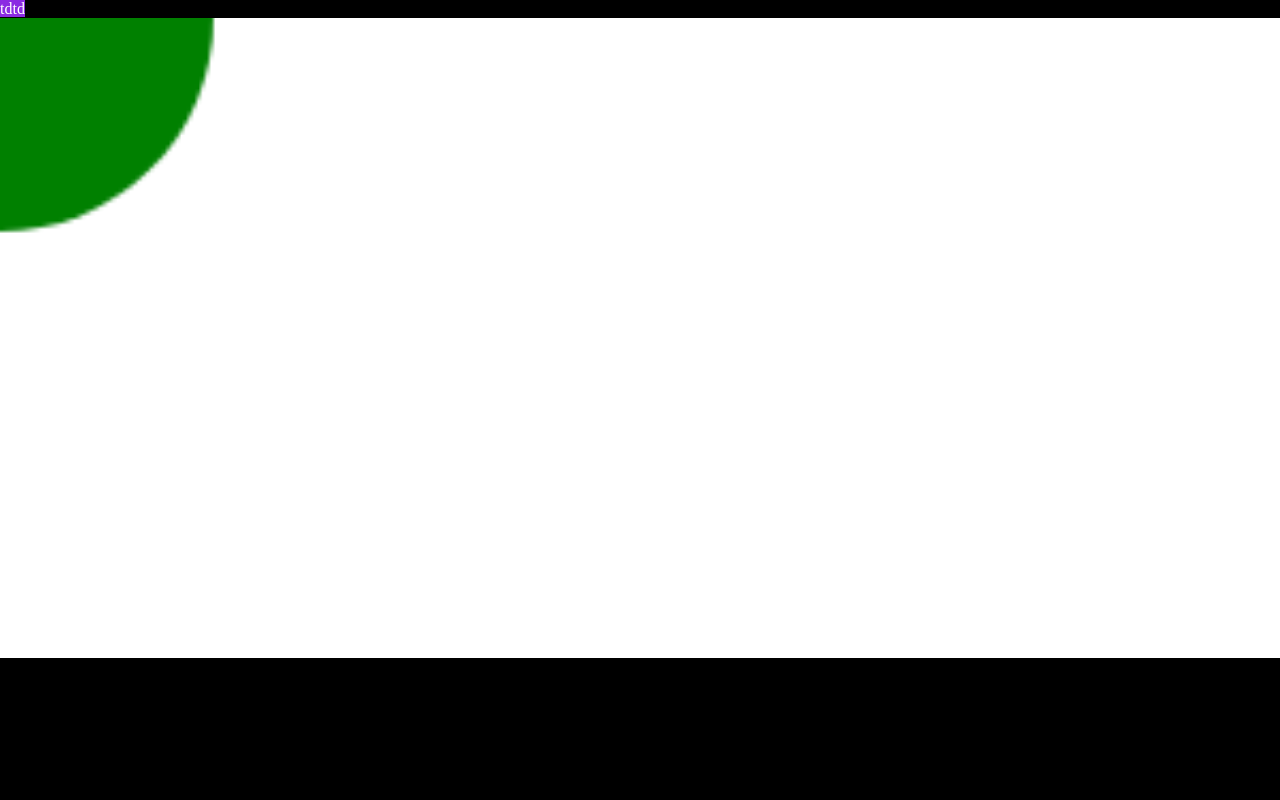
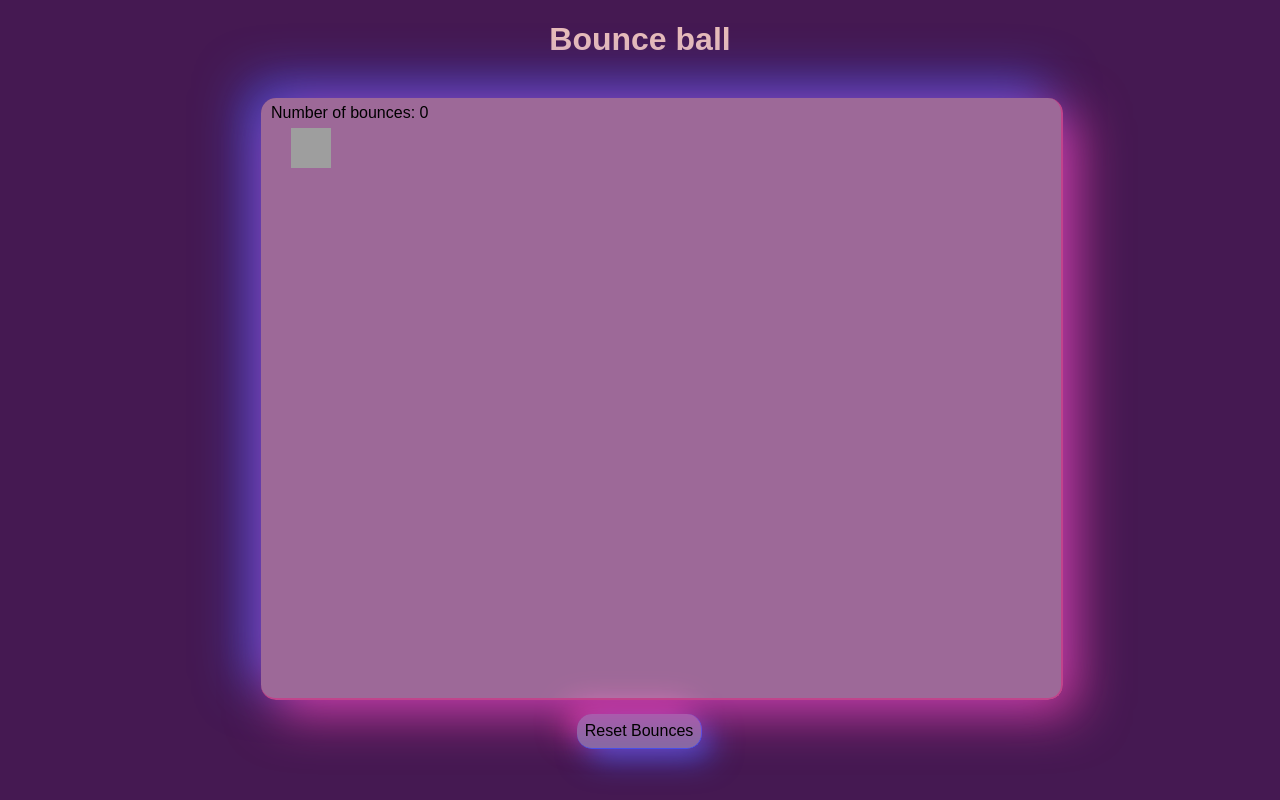
Before and after one commit to kveni2001/Bouncing_ball, a plain HTML site: page index.html in a window 1280 px wide. Drawn offline with Linux system fonts and the light colour scheme.

Commit message:
bouncing ball

```diff
--- a/css.js
+++ b/css.js
@@ -1,26 +1,63 @@
-var canvas = document.getElementById("gameCanvas")
-var ctx = canvas.getContext("2d")
-window.addEventListener('resize',()=>{
-    canvas.heigh=window.innerHeight
-    canvas.width=window.innerWidth
+document.addEventListener('DOMContentLoaded', function () {
+    const canvas = document.getElementById('gameCanvas');
+    const ctx = canvas.getContext('2d');
 
-})
+    const ballImage = new Image();
+    ballImage.src = 'https://img.icons8.com/3d-fluency/94/football2.png'; // Image URL for the ball
 
-const mouse ={
-    x:null,
-    y:null
-}
-canvas.addEventListener("click",(event)=>{
-    mouse.x=event.x;
-    mouse.y=event.y;
-    drawTheImage();
-});
-function drawTheImage(){
-ctx.fillStyle ="green";
+    let ball = {
+        x: 50,
+        y: 50,
+        radius: 20,
+        speed: 4,
+        dx: 0,
+        dy: 0,
+        bounces: 0
+    };
 
-ctx.beginPath();
-ctx.arc(mouse.x, mouse.y, 50, 0, Math.PI*2)
+    function drawBall() {
+        ctx.clearRect(0, 0, canvas.width, canvas.height);
+        ctx.drawImage(ballImage, ball.x - ball.radius, ball.y - ball.radius, ball.radius * 2, ball.radius * 2);
 
-ctx.fill();
-}
-drawTheImage();
+        // Display the number of bounces on the canvas
+        ctx.font = '16px Arial';
+        ctx.fillStyle = 'black';
+        ctx.fillText('Number of bounces: ' + ball.bounces, 10, 20);
+    }
+
+    function update() {
+        ball.x += ball.dx;
+        ball.y += ball.dy;
+
+        if (ball.x - ball.radius < 0 || ball.x + ball.radius > canvas.width) {
+            ball.dx = -ball.dx;
+            ball.bounces++;
+        }
+        if (ball.y - ball.radius < 0 || ball.y + ball.radius > canvas.height) {
+            ball.dy = -ball.dy;
+            ball.bounces++;
+        }
+
+        drawBall();
+        requestAnimationFrame(update);
+    }
+
+    canvas.addEventListener('click', function (event) {
+        const rect = canvas.getBoundingClientRect();
+        const clickX = event.clientX - rect.left;
+        const clickY = event.clientY - rect.top;
+
+        const angle = Math.atan2(clickY - ball.y, clickX - ball.x);
+        ball.dx = ball.speed * Math.cos(angle);
+        ball.dy = ball.speed * Math.sin(angle);
+    });
+
+    const resetButton = document.getElementById('resetButton');
+    resetButton.addEventListener('click', function () {
+        ball.bounces = 0;
+    });
+
+    ballImage.onload = function () {
+        update();
+    };
+ });
--- a/index.html
+++ b/index.html
@@ -11,13 +11,16 @@
 </head>
 <body>
 
-  <span>tdtd</span>
+    <div class="container">
+        <h1>Bounce ball</h1>
 
+        <br>
+        <div class="box">
+    <canvas id="gameCanvas" width="800" height="600"></canvas>
+    <button id="resetButton">Reset Bounces</button>
+</div>
 
-    <canvas id="gameCanvas" ></canvas>
-
-
-
+    </div>
     <script src="css.js"></script>
 
 </body>
--- a/style.css
+++ b/style.css
@@ -1,18 +1,53 @@
+
 body{
-    margin: 0;
-    padding: 0;
-    background-color: black;
-    height: 100%;
-    width: 100%;
+    background: #451952;
 }
-span{
-    height: 100px;
-    width: 100px;
-    background: blueviolet;
-    color: white;
+#gameCanvas {
+    border: 2px solid rgb(192, 68, 140);
+    width:800px;
+    height:600px;
+    margin-left: 20%;
+    border-radius: 15px;
+    box-shadow: 15px 15px 50px rgba(255, 66, 176, 0.699) ,-15px -15px 50px rgba(66, 94, 255, 0.699);
+    background: rgba(255, 194, 230, 0.473) ;
+    border-top:  rgb(62, 80, 236);
+    border-left:  rgb(68, 83, 224);
+    color: #451952;
 }
-canvas{
-    height: 100%;
-    width: 100%;
-    background: white;
+
+#resetButton {
+    margin: 10px;
+    padding: 8px;
+    font-size: 16px;
+    display: block;
+    background:rgba(194, 200, 255, 0.473) ;
+    border: 1px solid rgb(62, 80, 236);
+    border-left: rgb(192, 68, 140);
+    border-top: rgb(192, 68, 140);
+    border-radius: 15px;
+    box-shadow: 10px 10px 30px rgba(66, 94, 255, 0.699) ,-10px -10px 30px rgba(255, 66, 176, 0.671);
+    margin-left: 45%;
+    margin-right: 20%;
+
 }
+
+h1{
+    text-align: center;
+    color: #e8bcb9;
+    font-family: 'Alegreya Sans SC', sans-serif;
+font-family: 'Assistant', sans-serif;
+font-family: 'Bebas Neue', sans-serif;
+font-family: 'Edu SA Beginner', cursive;
+font-family: 'Montserrat', sans-serif;
+font-family: 'Poltawski Nowy', serif;
+font-family: 'Poppins', sans-serif;
+font-family: 'REM', sans-serif;
+font-family: 'Roboto', sans-serif;
+font-family: 'Signika Negative', sans-serif;
+}
+#resetButton:hover{
+    transition-duration: 0.4s;
+    box-shadow: 15px 15px 60px rgba(66, 94, 255, 0.699) ,-15px -15px 60px rgba(255, 66, 176, 0.671);
+
+
+}
```
